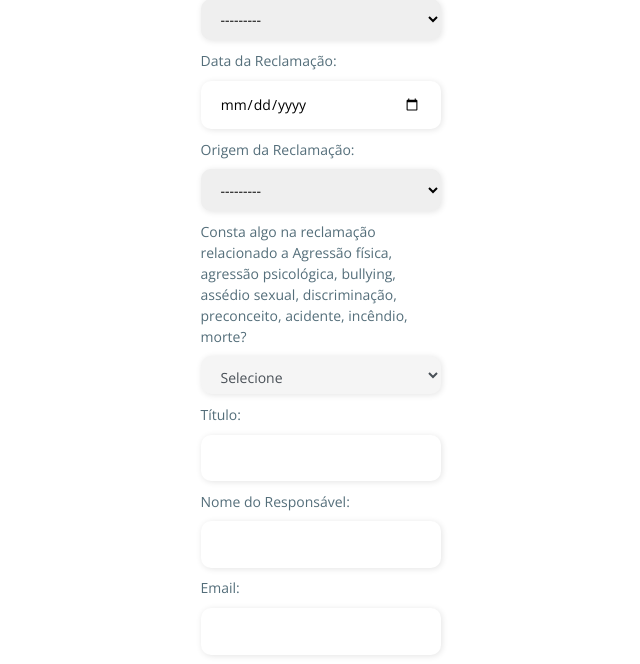
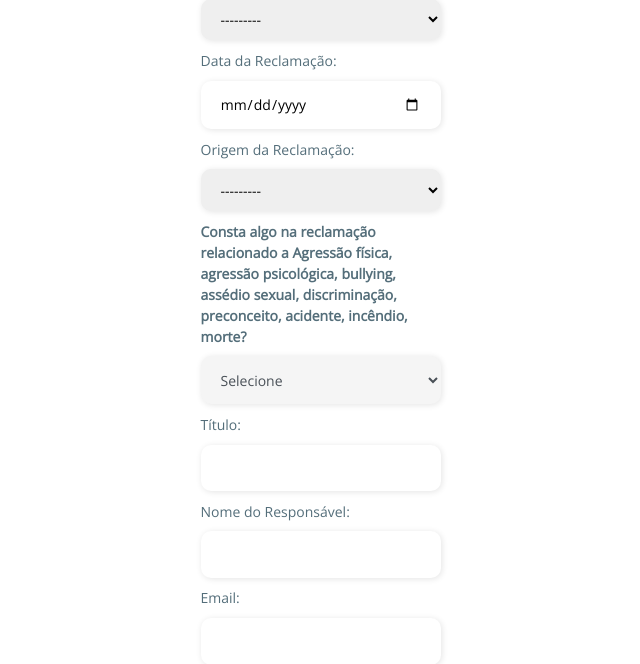
Before and after one commit to AXS05000/chinook, a Django app: page /reclamacao/create/ in a window 1280 px wide. Shown: the part 159-823 px from the top of the page, without its empty margins (137-777 px from the left). Run offline with Django 5.2, Linux system fonts and the light colour scheme; the visitor is signed in with stand-in values (Sample User, id 1); data that the repository does not hold is empty; parts of the project's set-up code (start-up, migrations or seed data) failed here and were passed over; some libraries are stand-ins or nearby versions; some web fonts are replaced.

Commit message:
V - 03-10-2024 - 18:14

```diff
--- a/templates/chatapp/reclamacao/reclamacao_form.html
+++ b/templates/chatapp/reclamacao/reclamacao_form.html
@@ -117,9 +117,11 @@
                                         <div class="comp-nota-1">{{ form.origem_reclamacao }}</div>
                                     </div>
                                     <div class="form-contratos">
-                                        <div class="comp-nota-1">Consta algo na reclamação relacionado a Agressão física, agressão psicológica, bullying, assédio sexual, discriminação, preconceito, acidente, incêndio, morte?</div>
                                         <div class="comp-nota-1">
-                                            <select id="reclamacao-grave" class="form-control">
+                                            <strong>Consta algo na reclamação relacionado a Agressão física, agressão psicológica, bullying, assédio sexual, discriminação, preconceito, acidente, incêndio, morte?</strong>
+                                        </div>
+                                        <div class="comp-nota-1">
+                                            <select id="reclamacao-grave" class="form-control" style="min-height: 3rem;">
                                                 <option value="">Selecione</option>
                                                 <option value="sim">Sim</option>
                                                 <option value="nao">Não</option>
```
